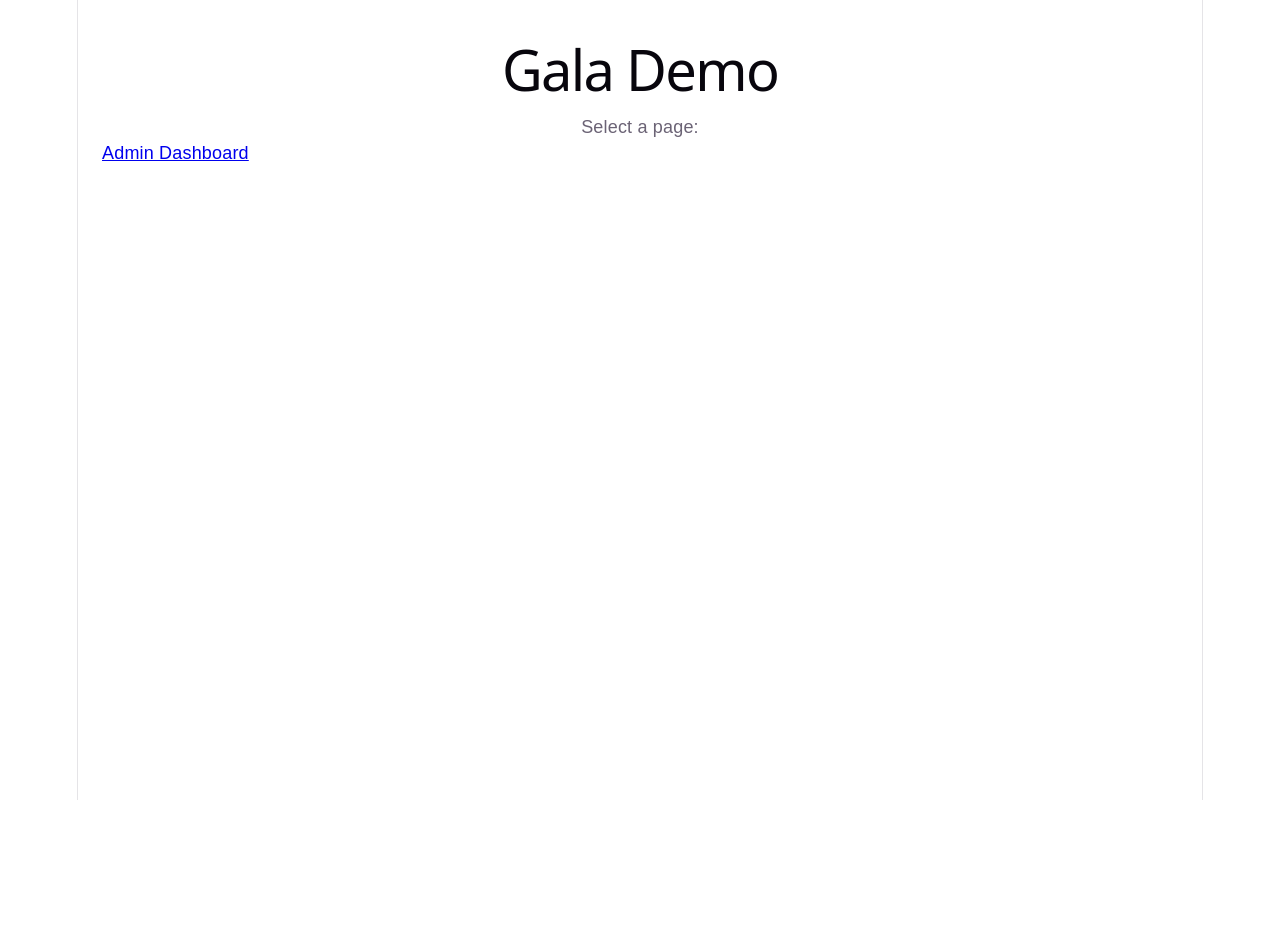
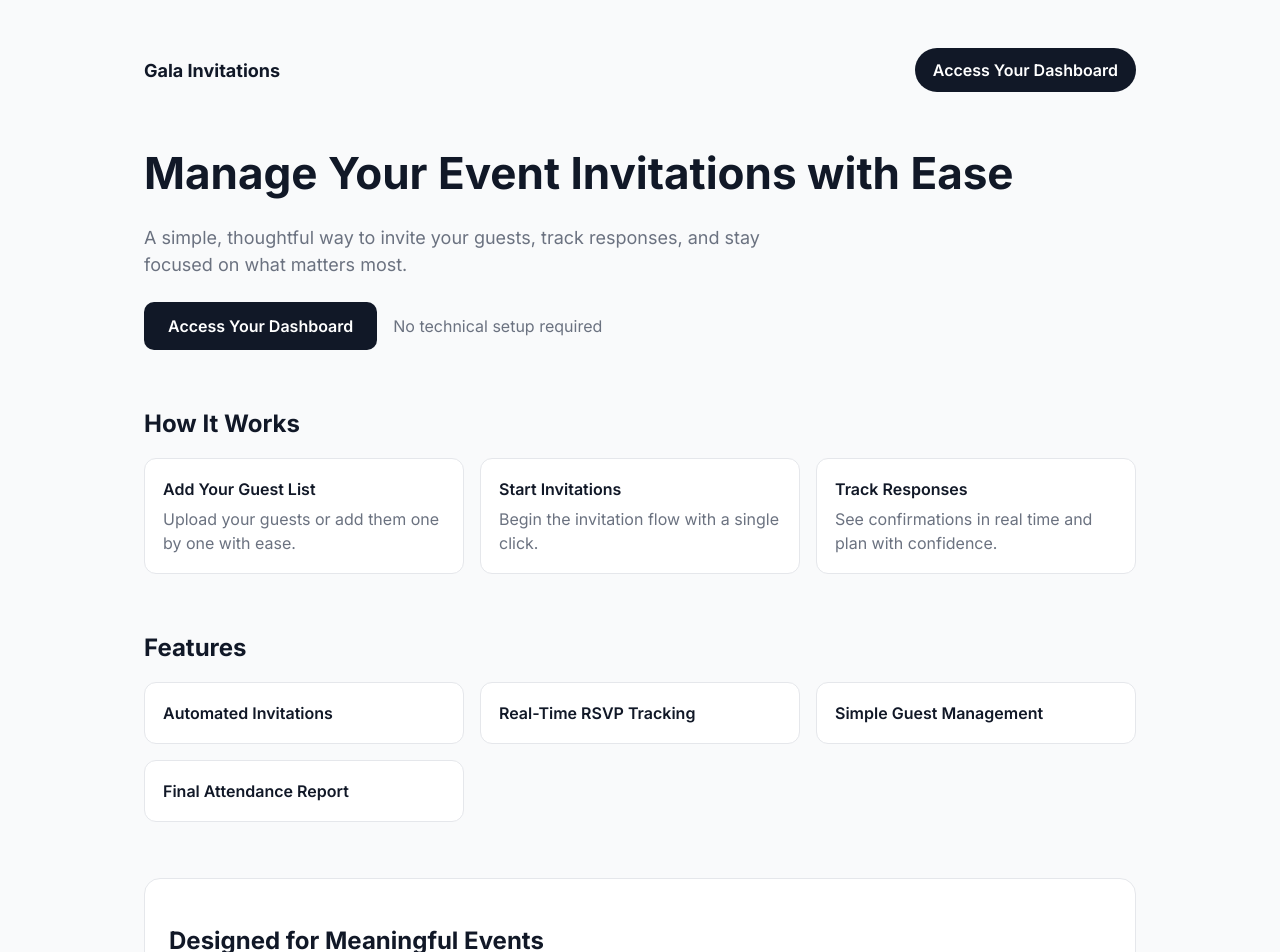
Before and after one commit to rayscentro27/gala-rsvp-demo, a React (Vite) app: page / in a window 1280 px wide. Shown: the top 952 px of the page. Before the commit the page ends 800 px from the top, so only its background shows below. Built offline with nearby package versions, Linux system fonts and the light colour scheme; no server answers.

Commit message:
Polish landing page and base UI theme

```diff
--- a/src/App.jsx
+++ b/src/App.jsx
@@ -31,11 +31,104 @@ function AdminGate({ children }) {
 
 function Home() {
   return (
-    <div style={{ padding: 24, fontFamily: "Arial, sans-serif" }}>
-      <h1>Gala Demo</h1>
-      <p>Select a page:</p>
-      <div style={{ display: "flex", gap: 12 }}>
-        <Link to="/dashboard">Admin Dashboard</Link>
+    <div style={{ background: "#f9fafb", minHeight: "100vh" }}>
+      <div style={{ maxWidth: 1040, margin: "0 auto", padding: "48px 24px 80px" }}>
+        <header style={{ display: "flex", justifyContent: "space-between", alignItems: "center", marginBottom: 48 }}>
+          <div style={{ fontWeight: 700, color: "#111827", fontSize: 18 }}>Gala Invitations</div>
+          <Link
+            to="/dashboard"
+            style={{
+              padding: "10px 18px",
+              borderRadius: 999,
+              background: "#111827",
+              color: "#fff",
+              fontWeight: 600,
+            }}
+          >
+            Access Your Dashboard
+          </Link>
+        </header>
+
+        <section style={{ marginBottom: 56 }}>
+          <h1 style={{ fontSize: 44, marginBottom: 12, color: "#111827" }}>
+            Manage Your Event Invitations with Ease
+          </h1>
+          <p style={{ color: "#6b7280", fontSize: 18, maxWidth: 640 }}>
+            A simple, thoughtful way to invite your guests, track responses, and stay focused on what matters most.
+          </p>
+          <div style={{ marginTop: 24, display: "flex", gap: 16, alignItems: "center", flexWrap: "wrap" }}>
+            <Link
+              to="/dashboard"
+              style={{
+                padding: "12px 24px",
+                borderRadius: 10,
+                background: "#111827",
+                color: "#fff",
+                fontWeight: 600,
+              }}
+            >
+              Access Your Dashboard
+            </Link>
+            <div style={{ color: "#6b7280" }}>No technical setup required</div>
+          </div>
+        </section>
+
+        <section style={{ marginBottom: 56 }}>
+          <h2 style={{ fontSize: 24, marginBottom: 16 }}>How It Works</h2>
+          <div style={{ display: "grid", gridTemplateColumns: "repeat(auto-fit, minmax(220px, 1fr))", gap: 16 }}>
+            {[
+              { title: "Add Your Guest List", text: "Upload your guests or add them one by one with ease." },
+              { title: "Start Invitations", text: "Begin the invitation flow with a single click." },
+              { title: "Track Responses", text: "See confirmations in real time and plan with confidence." },
+            ].map((item) => (
+              <div key={item.title} style={{ background: "#fff", border: "1px solid #e5e7eb", borderRadius: 12, padding: 18 }}>
+                <div style={{ fontWeight: 600, marginBottom: 6 }}>{item.title}</div>
+                <div style={{ color: "#6b7280" }}>{item.text}</div>
+              </div>
+            ))}
+          </div>
+        </section>
+
+        <section style={{ marginBottom: 56 }}>
+          <h2 style={{ fontSize: 24, marginBottom: 16 }}>Features</h2>
+          <div style={{ display: "grid", gridTemplateColumns: "repeat(auto-fit, minmax(240px, 1fr))", gap: 16 }}>
+            {[
+              "Automated Invitations",
+              "Real-Time RSVP Tracking",
+              "Simple Guest Management",
+              "Final Attendance Report",
+            ].map((label) => (
+              <div key={label} style={{ background: "#fff", border: "1px solid #e5e7eb", borderRadius: 12, padding: 18 }}>
+                <div style={{ fontWeight: 600, color: "#111827" }}>{label}</div>
+              </div>
+            ))}
+          </div>
+        </section>
+
+        <section style={{ marginBottom: 56, background: "#fff", border: "1px solid #e5e7eb", borderRadius: 16, padding: 24 }}>
+          <h2 style={{ fontSize: 24, marginBottom: 8 }}>Designed for Meaningful Events</h2>
+          <p style={{ color: "#6b7280", maxWidth: 720 }}>
+            This system was built to support intentional, well-organized events — allowing you to focus on your guests,
+            your mission, and the experience itself.
+          </p>
+        </section>
+
+        <section style={{ textAlign: "center" }}>
+          <h2 style={{ fontSize: 24, marginBottom: 12 }}>Ready to Get Started?</h2>
+          <Link
+            to="/dashboard"
+            style={{
+              display: "inline-block",
+              padding: "12px 24px",
+              borderRadius: 10,
+              background: "#111827",
+              color: "#fff",
+              fontWeight: 600,
+            }}
+          >
+            Access Your Dashboard
+          </Link>
+        </section>
       </div>
     </div>
   );
--- a/src/index.css
+++ b/src/index.css
@@ -1,111 +1,43 @@
+@import url("https://fonts.googleapis.com/css2?family=Inter:wght@400;500;600;700&display=swap");
+
 :root {
-  --text: #6b6375;
-  --text-h: #08060d;
-  --bg: #fff;
-  --border: #e5e4e7;
-  --code-bg: #f4f3ec;
-  --accent: #aa3bff;
-  --accent-bg: rgba(170, 59, 255, 0.1);
-  --accent-border: rgba(170, 59, 255, 0.5);
-  --social-bg: rgba(244, 243, 236, 0.5);
-  --shadow:
-    rgba(0, 0, 0, 0.1) 0 10px 15px -3px, rgba(0, 0, 0, 0.05) 0 4px 6px -2px;
-
-  --sans: system-ui, 'Segoe UI', Roboto, sans-serif;
-  --heading: system-ui, 'Segoe UI', Roboto, sans-serif;
-  --mono: ui-monospace, Consolas, monospace;
-
-  font: 18px/145% var(--sans);
-  letter-spacing: 0.18px;
-  color-scheme: light dark;
-  color: var(--text);
-  background: var(--bg);
-  font-synthesis: none;
+  font-family: "Inter", system-ui, -apple-system, sans-serif;
+  line-height: 1.5;
+  font-weight: 400;
+  color: #111827;
+  background-color: #f9fafb;
   text-rendering: optimizeLegibility;
   -webkit-font-smoothing: antialiased;
   -moz-osx-font-smoothing: grayscale;
-
-  @media (max-width: 1024px) {
-    font-size: 16px;
-  }
 }
 
-@media (prefers-color-scheme: dark) {
-  :root {
-    --text: #9ca3af;
-    --text-h: #f3f4f6;
-    --bg: #16171d;
-    --border: #2e303a;
-    --code-bg: #1f2028;
-    --accent: #c084fc;
-    --accent-bg: rgba(192, 132, 252, 0.15);
-    --accent-border: rgba(192, 132, 252, 0.5);
-    --social-bg: rgba(47, 48, 58, 0.5);
-    --shadow:
-      rgba(0, 0, 0, 0.4) 0 10px 15px -3px, rgba(0, 0, 0, 0.25) 0 4px 6px -2px;
-  }
-
-  #social .button-icon {
-    filter: invert(1) brightness(2);
-  }
+* {
+  box-sizing: border-box;
 }
 
 body {
   margin: 0;
+  min-width: 320px;
+  min-height: 100vh;
+  background: #f9fafb;
+  color: #111827;
+}
+
+a {
+  color: #2563eb;
+  text-decoration: none;
+}
+a:hover {
+  text-decoration: underline;
 }
 
 #root {
-  width: 1126px;
-  max-width: 100%;
-  margin: 0 auto;
-  text-align: center;
-  border-inline: 1px solid var(--border);
-  min-height: 100svh;
-  display: flex;
-  flex-direction: column;
-  box-sizing: border-box;
+  max-width: none;
+  margin: 0;
+  padding: 0;
+  text-align: left;
 }
 
-h1,
-h2 {
-  font-family: var(--heading);
-  font-weight: 500;
-  color: var(--text-h);
+button {
+  font-family: inherit;
 }
-
-h1 {
-  font-size: 56px;
-  letter-spacing: -1.68px;
-  margin: 32px 0;
-  @media (max-width: 1024px) {
-    font-size: 36px;
-    margin: 20px 0;
-  }
-}
-h2 {
-  font-size: 24px;
-  line-height: 118%;
-  letter-spacing: -0.24px;
-  margin: 0 0 8px;
-  @media (max-width: 1024px) {
-    font-size: 20px;
-  }
-}
-p {
-  margin: 0;
-}
-
-code,
-.counter {
-  font-family: var(--mono);
-  display: inline-flex;
-  border-radius: 4px;
-  color: var(--text-h);
-}
-
-code {
-  font-size: 15px;
-  line-height: 135%;
-  padding: 4px 8px;
-  background: var(--code-bg);
-}
--- a/src/pages/DashboardPage.jsx
+++ b/src/pages/DashboardPage.jsx
@@ -34,6 +34,15 @@ function buildPreviewTemplate(template, replacements) {
 }
 
 const BASE_URL = import.meta.env.VITE_SUPABASE_URL;
+const UI = {
+  bg: "#f9fafb",
+  card: "#ffffff",
+  border: "#e5e7eb",
+  text: "#111827",
+  muted: "#6b7280",
+  accent: "#2563eb",
+  dark: "#111827",
+};
 
 export default function DashboardPage() {
   const [loading, setLoading] = useState(true);
```
